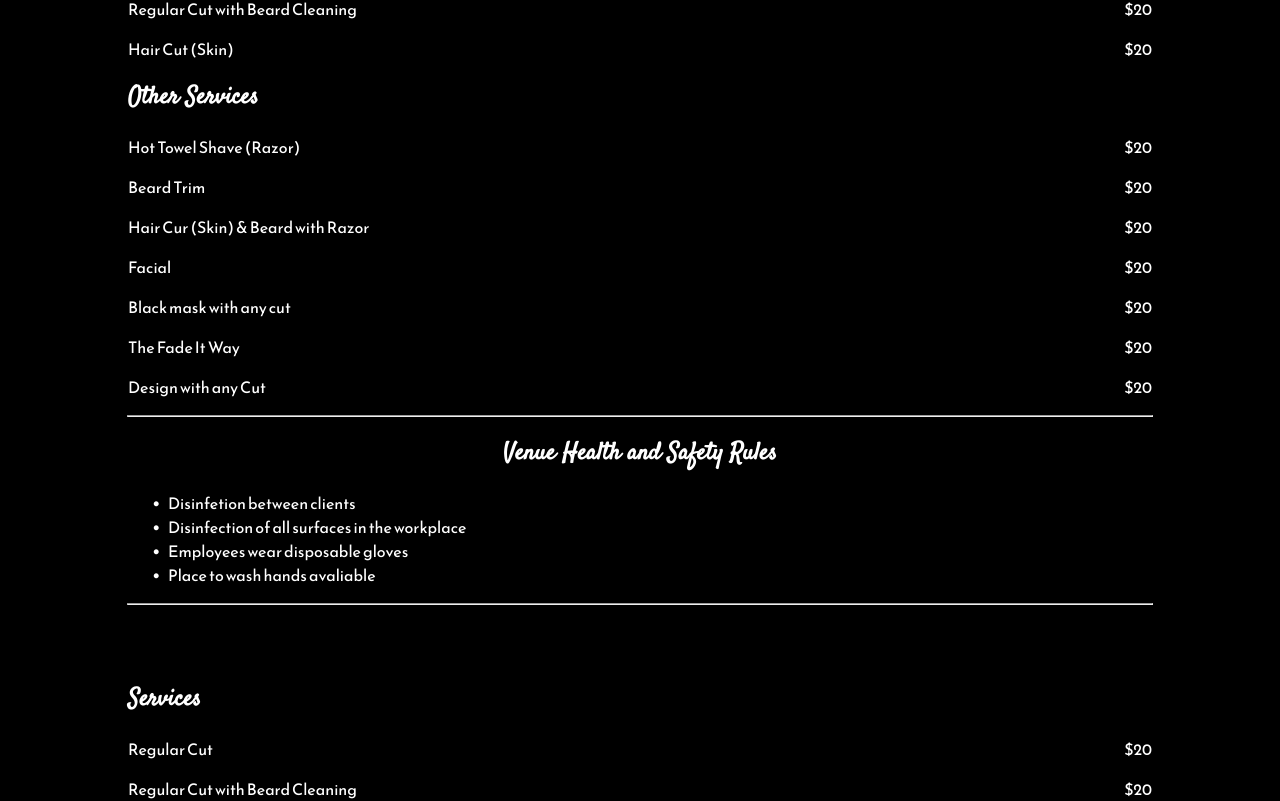
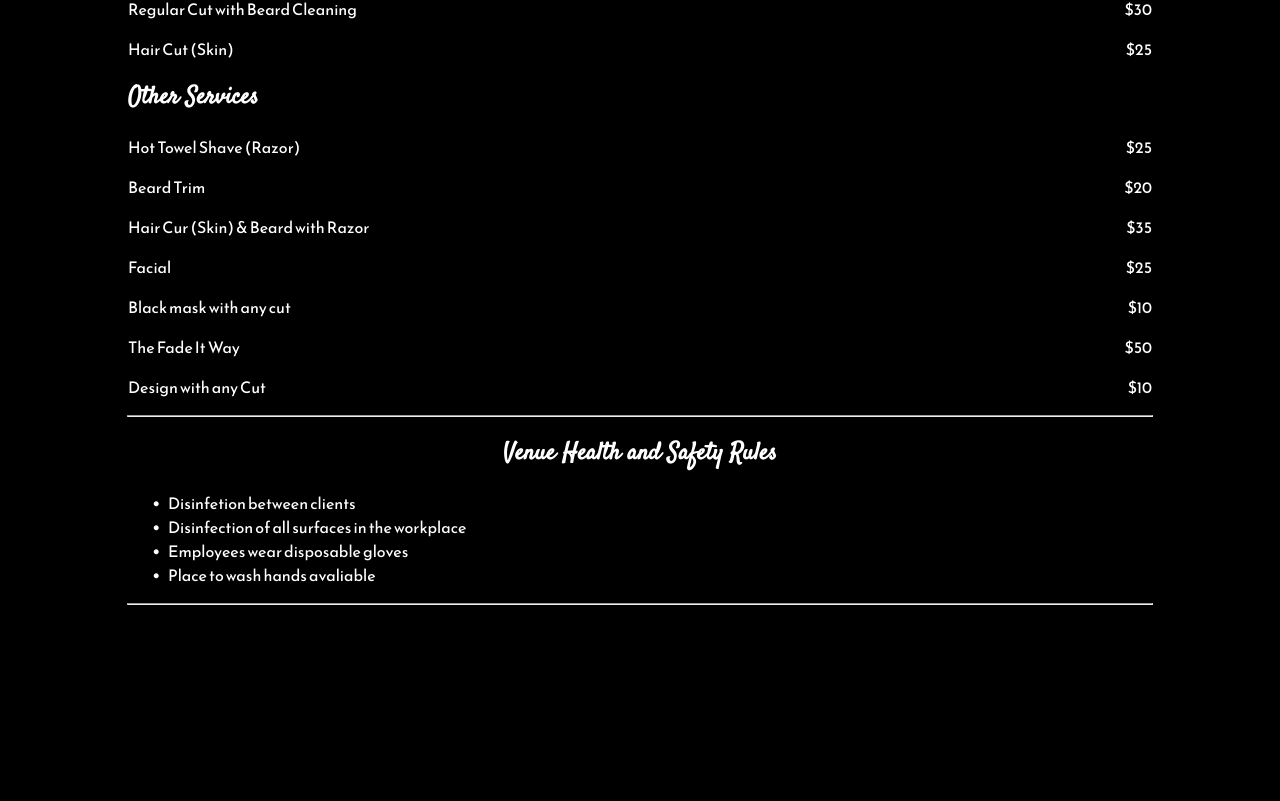
Before and after one commit to JesusFernandoRios/Fadeit-barbershop, a React (Create React App) app: page /pricing in a window 1280 px wide. Shown: the part 1879-2680 px from the top of the page. After the commit the page ends 2542 px from the top, so only its background shows below. Built offline with nearby package versions, Linux system fonts and the light colour scheme.

Commit message:
starting fixing small error and focusing on web score

```diff
--- a/src/App.js
+++ b/src/App.js
@@ -1,9 +1,9 @@
 import barbershopLogo from './Images/SampleImage1.png'
 import Home from './Components/Home'
-import Pricing from './Components/Pricing'
+
 
 import './App.css';
-import {BrowserRouter as Router, Routes, Route } from "react-router-dom"
+import {BrowserRouter as Router} from "react-router-dom"
 import AppointmentButton from './Components/AppointmentButton';
 
 function App() {
@@ -22,10 +22,7 @@ function App() {
       <Home/>
       <AppointmentButton/>
 
-      <Routes>
-        <Route  exact path="/" elements={<Home/>}/>
-        <Route path="/pricing" element={<Pricing/>}/>
-      </Routes>
+
 
     </Router>
 
--- a/src/Components/AppointmentButton.jsx
+++ b/src/Components/AppointmentButton.jsx
@@ -12,7 +12,7 @@ export default function AppointmentButton() {
             </div>
 
             <div>
-            <a href="https://booksy.com/en-us/598651_fade-it-barbershop_barber-shop_14721_sun-city"  target="_blank" className="bn3637 bn37">Book Now</a>
+            <a href="https://booksy.com/en-us/598651_fade-it-barbershop_barber-shop_14721_sun-city"  rel="noreferrer" target="_blank" className="bn3637 bn37">Book Now</a>
             </div>
 
         </div>
--- a/src/Components/Home.jsx
+++ b/src/Components/Home.jsx
@@ -2,7 +2,6 @@ import React from 'react'
 import BusinessHours from './BusinessHours'
 import Pricing from './Pricing'
 import Safety from './Safety'
-import SocialMedia from './SocialMedia'
 import ImageGallery from 'react-image-gallery'
 
 
--- a/src/Components/Pricing.jsx
+++ b/src/Components/Pricing.jsx
@@ -9,9 +9,9 @@ export default function Pricing() {
 
                 <p>Regular Cut <span className='prices'>$20</span>
                 </p>
-                <p>Regular Cut with Beard Cleaning <span className='prices'>$20</span>
+                <p>Regular Cut with Beard Cleaning <span className='prices'>$30</span>
                 </p>
-                <p>Hair Cut (Skin) <span className='prices'>$20</span>
+                <p>Hair Cut (Skin) <span className='prices'>$25</span>
                 </p>
 
             </div>
@@ -19,18 +19,19 @@ export default function Pricing() {
             <div className="other_services">
                 <h2>Other Services</h2>
 
-                <p>Hot Towel Shave (Razor) <span className='prices'>$20</span>
+                <p>Hot Towel Shave (Razor) <span className='prices'>$25</span>
                 </p>
                 <p>Beard Trim <span className='prices'>$20</span>
                 </p>
-                <p>Hair Cur (Skin) & Beard with Razor <span className='prices'>$20</span>
+                <p>Hair Cur (Skin) & Beard with Razor <span className='prices'>$35</span>
                 </p>
-                <p>Facial <span className='prices'>$20</span></p>
-                <p>Black mask with any cut <span className='prices'>$20</span>
+                <p>Facial <span className='prices'>$25</span>
                 </p>
-                <p>The Fade It Way <span className='prices'>$20</span>
+                <p>Black mask with any cut <span className='prices'>$10</span>
                 </p>
-                <p>Design with any Cut <span className='prices'>$20</span>
+                <p>The Fade It Way <span className='prices'>$50</span>
+                </p>
+                <p>Design with any Cut <span className='prices'>$10</span>
                 </p>
             </div>
 
--- a/src/Components/SocialMedia.jsx
+++ b/src/Components/SocialMedia.jsx
@@ -10,17 +10,17 @@ export default function SocialMedia() {
             </div> */}
 
             <div className="social_links">
-                <div class="icon facebook">
-                    <div class="tooltip">Facebook</div>
-                    <a href="https://www.facebook.com/Fade_It_Barbershop-105672805150183" rel="noreferrer" target="_blank" class="fab fa-facebook-f"><span className="hidden">Facebook</span></a>
+                <div className="icon facebook">
+                    <div className="tooltip">Facebook</div>
+                    <a href="https://www.facebook.com/Fade_It_Barbershop-105672805150183" rel="noreferrer" target="_blank" className="fab fa-facebook-f"><span className="hidden">Facebook</span></a>
                 </div>
-                <div class="icon tiktok">
-                    <div class="tooltip">TikTok</div>
-                    <a href="https://www.tiktok.com/@fadeitbarbershop?" target="_blank"  rel="noreferrer" class="fab fa-tiktok"><span className="hidden">TikTok</span></a>
+                <div className="icon tiktok">
+                    <div className="tooltip">TikTok</div>
+                    <a href="https://www.tiktok.com/@fadeitbarbershop?" target="_blank"  rel="noreferrer" className="fab fa-tiktok"><span className="hidden">TikTok</span></a>
                 </div>
-                <div class="icon instagram">
-                    <div class="tooltip">Instagram</div>
-                    <a href="https://www.instagram.com/fade_it_barbershop/" target="_blank" rel="noreferrer" class="fab fa-instagram"><span className="hidden">Instagram</span></a>
+                <div className="icon instagram">
+                    <div className="tooltip">Instagram</div>
+                    <a href="https://www.instagram.com/fade_it_barbershop/" target="_blank" rel="noreferrer" className="fab fa-instagram"><span className="hidden">Instagram</span></a>
                 </div>
             </div>
 
```
